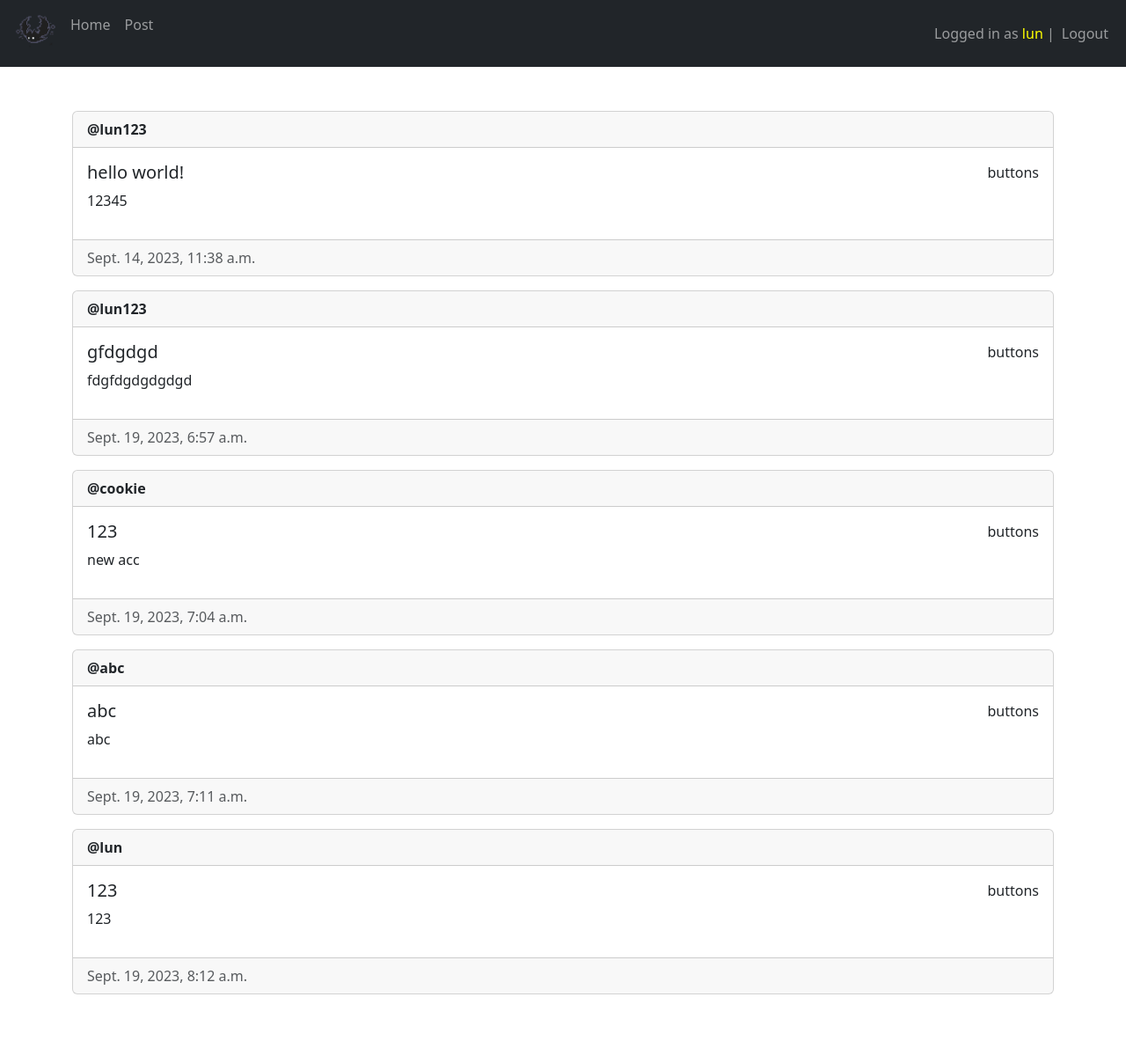
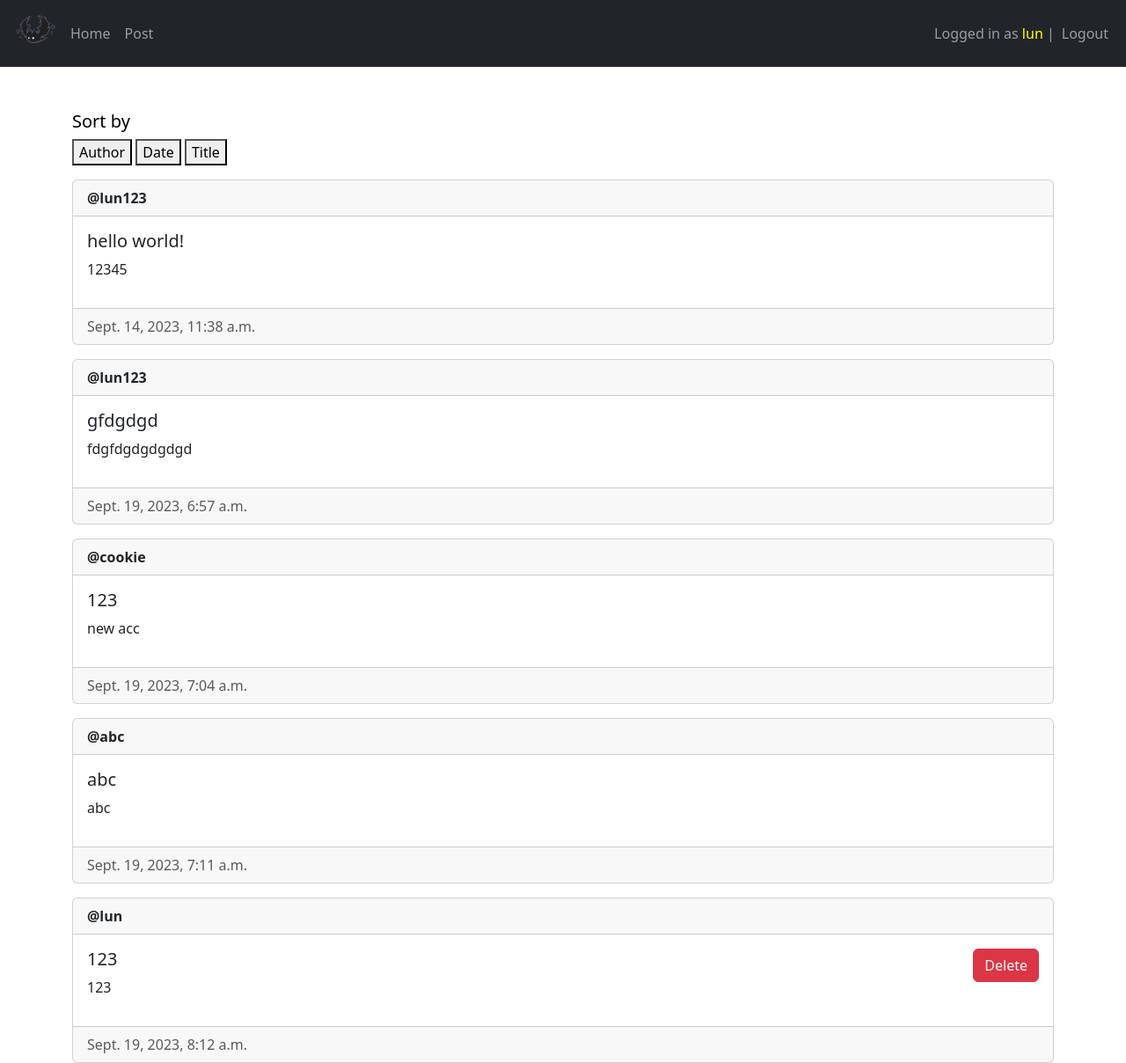
Before and after one commit to lunqwe/django-forum, a Django app: page / in a window 1280 px wide. Shown: the whole page at 88% size. Before the commit the page ends 1130 px from the top, so only its background shows below. Run offline with Django 4.2, Linux system fonts and the light colour scheme; a user stored in the database is signed in; data comes from the database, SQL or seed files in the repository; both versions use the stored data as it was after the commit.

Commit message:
сортировка постов, возможность удалять свои посты

```diff
--- a/forum/main/urls.py
+++ b/forum/main/urls.py
@@ -5,4 +5,5 @@ urlpatterns = [
    path('home/', views.homepage, name='homepage'),
    path('sign-up', views.sign_up, name='sign_up'),
    path('create_post', views.create_post, name='create_post'),
+   path('delete_post', views.delete_post, name='delete_post'),
 ]
--- a/forum/main/views.py
+++ b/forum/main/views.py
@@ -8,8 +8,21 @@ from .models import Post
 @login_required(login_url='/login')
 def homepage(request):
     posts = Post.objects.all()
+    sort_order = request.GET.get('sort', 'default')
 
-    return render(request, 'main/home.html', {"posts" : posts})
+    if request.method == "POST":
+        post_id = request.POST.get("post-id")
+        print(post_id)
+    # sort_order = request.GET.get('sort', 'default')
+    # if sort_order == 'author':
+    #     posts = posts.order_by('author').reverse()
+    # elif sort_order == 'created_at':
+    #     posts = posts.order_by('created_at').reverse()
+    # elif sort_order == 'title':
+    #     posts = posts.order_by('title') !!! 'sort_order': sort_order
+
+    return render(request, 'main/home.html', {'posts' : posts})
+
 
 def sign_up(request):
     if request.method == 'POST':
@@ -35,3 +48,12 @@ def create_post(request):
         form = PostForm()
 
     return render(request, 'main/create_post.html' , {"form" : form})
+
+def delete_post(request):
+    if request.method == "POST":
+        post_id = request.POST.get('post_id')
+        post = Post.objects.get(id=post_id)
+
+        if post and request.user == post.author:
+            post.delete()
+            return redirect('homepage')
--- a/forum/templates/main/base.html
+++ b/forum/templates/main/base.html
@@ -15,10 +15,10 @@
                     <li class="nav-item">
                         <a href="/"><img src="{% static "images/logo.gif" %}" width=60></a>
                     </li>
-                    <li class="nav-item">
+                    <li class="nav-item" style="margin-top: 10px">
                         <a class="nav-link" href="/">Home</a>
                     </li>
-                    <li class="nav-item">
+                    <li class="nav-item" style="margin-top: 10px">
                             <a class="nav-link" href="/create_post">Post</a>
                     </li>
                 </ul>
--- a/forum/templates/main/home.html
+++ b/forum/templates/main/home.html
@@ -1,5 +1,11 @@
 {% extends "main/base.html" %}
 {% block content %}
+<h5 style: "margin-left: 20px" style="color:black">Sort by</h5>
+<form method="GET" action="{% url 'homepage' %}">
+<button type="submit" name="sort" value="author"><span>Author</span></button>
+<button type="submit" name="sort" value="created_at"><span>Date</span></button>
+<button type="submit" name="sort" value="title"><span>Title</span></button>
+</form>
 {% for post in posts %}
 <div class="card mt-3">
     <div class ='card-header'><strong>@{{ post.author }}</strong></div>
@@ -9,7 +15,13 @@
             <p>{{ post.text }}</p>
         </div>
         <div>
-            buttons
+            {% if post.author == user %}
+                <form method="post" action="{% url 'delete_post' %}">
+                    {% csrf_token %}
+                    <input type="hidden" name="post_id" value="{{ post.id }}">
+                    <button class='btn btn-danger'type="submit" name="delete_post">Delete</button>
+                </form>
+            {% endif %}
         </div>
     </div>
     <div class="card-footer text-muted">{{ post.created_at }}</div>
```
Also changed, not shown: forum/db.sqlite3.
